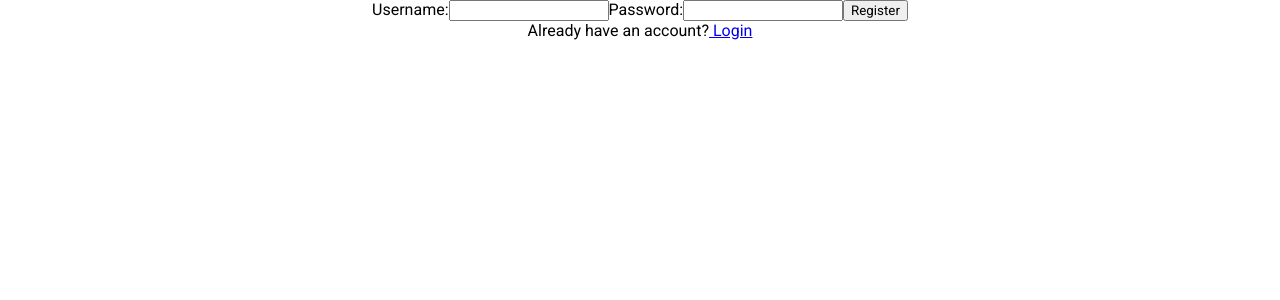
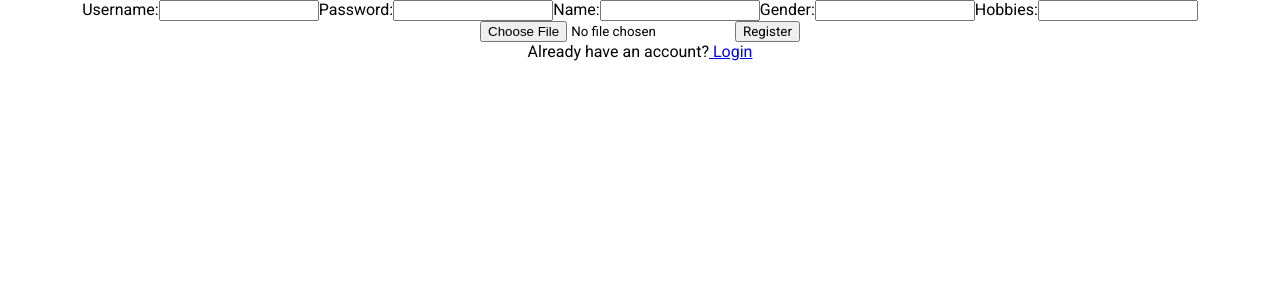
Before and after one commit to Alice-Nekruz/social-gratitude-client, a React (Create React App) app: page /register in a window 1280 px wide. Shown: the top 300 px of the page. Built offline with nearby package versions, Linux system fonts and the light colour scheme; no server answers.

Commit message:
Added upload image functionality to profile

```diff
--- a/src/components/auth/Register.js
+++ b/src/components/auth/Register.js
@@ -2,36 +2,79 @@ import React from 'react';
 import { Link } from 'react-router-dom';
 import authService from "../../services/auth-services";
 import { Redirect } from 'react-router';
+import imgService from '../../api/service';
+
 
 class Register extends React.Component {
 
     state = {
         username: '',
         password: '',
-        isSubmitted: false
+        name: "",
+        gender: "",
+        hobbies: "",
+        imageUrl: "" ,
+        isUploading: false,
+        isSubmitted: false,
     }
 
     handleFormSubmit = (event) => {
         event.preventDefault();
-        const { username, password } = this.state;
+
+        if (this.state.isUploading) {
+            setTimeout(() => {
+              // console.log("callback....");
+              // console.log(event);
+              this.handleFormSubmit(event);
+            }, 500);
+          } else{
+
+        const { username, password, name, gender, hobbies,imageUrl  } = this.state;
 
         this.setState({isSubmitted: true})
 
-        authService.register(username, password)
+        authService.register(username, password, name, gender, hobbies, imageUrl)
             .then(createdUser => {
                 this.setState({
                     username: "",
                     password: "",
+                    name: "",
+                    gender: "",
+                    hobbies: "",
+                    imageUrl: ""
+
                 });
                 this.props.getCurrentUser(createdUser, true);
             })
             .catch(error => console.log(error))
+        }
     }
 
     handleChange = (event) => {
         const { name, value } = event.target;
         this.setState({ [name]: value });
     }
+
+
+    handleFileUpload = e => {
+        this.setState({ isUploading: true });
+        // console.log("The file to be uploaded is: ", e.target.files[0]);
+
+        const uploadData = new FormData();
+
+        // imageUrl => this name has to be the same as in the model since we pass
+        // req.body to .create() method when creating a new thing in '/api/things/create' POST route
+        uploadData.append('imageUrl', e.target.files[0]);
+
+        imgService
+          .handleUpload(uploadData)
+          .then(response => {
+            console.log("response is: ", response);
+            // after the console.log we can see that response carries 'secure_url' which we can use to update the state
+            this.setState({ imageUrl: response.secure_url, isUploading: false  });
+          })
+          .catch(err => console.log('Error while uploading the file: ', err));
+      };
 
 
     render() {
@@ -57,6 +100,35 @@ class Register extends React.Component {
                             onChange={this.handleChange}
                         />
                     </label>
+                    <label>
+                        Name:
+                        <input
+                            type="text"
+                            name="name"
+                            value={this.state.name}
+                            onChange={ e => this.handleChange(e)}
+                        />
+                    </label>
+                    <label>
+                        Gender:
+                        <input
+                            type="text"
+                            name="gender"
+                            value={this.state.gender}
+                            onChange={this.handleChange}
+                        />
+                    </label>
+                    <label>
+                        Hobbies:
+                        <input
+                            type="text"
+                            name="hobbies"
+                            value={this.state.hobbies}
+                            onChange={this.handleChange}
+                        />
+                    </label>
+
+                    <input type="file" onChange={(e) => this.handleFileUpload(e)}/>
 
                     <button type="submit"> Register </button>
                 </form>
--- a/src/components/post/PostList.js
+++ b/src/components/post/PostList.js
@@ -43,6 +43,7 @@ class PostList extends Component {
 
 
   render(){
+    console.log(this.state.listOfPosts)
     return(
       <div className="feed">
           <div className="feed-container">
@@ -51,6 +52,7 @@ class PostList extends Component {
               <img src={mypic} alt="profile pic"/>
               <Link to={`/my-profile/${this.props.getUser?._id}`}>Visit My Profile</Link>
               <div className='text-link'>Username: {this.props.getUser?.username}</div>
+              <div className='profile-img'>Image: {<img src={this.props.getUser?.imageUrl} alt="sd"/>}</div>
             </div>
 
             <div>
--- a/src/components/profile/Profile.js
+++ b/src/components/profile/Profile.js
@@ -50,6 +50,10 @@ class Profile extends React.Component {
             <div>
                 <h1>Welcome to your profile</h1>
                 <h1>{this.state.user.username}</h1>
+                <h1>{this.state.user.name}</h1>
+                <h1>{this.state.user.gender}</h1>
+                <h1>{this.state.user.hobbies}</h1>
+                <img src={this.state.user.imageUrl} alt="" />
                 <h3>Here you can find all the calls you scheduled</h3>
                 {this.state.user._id === this.props.getUser?._id ?
                     <div>{this.renderListOfCall()} </div>:
--- a/src/services/auth-services.js
+++ b/src/services/auth-services.js
@@ -9,8 +9,8 @@ class AuthService {
     }
 
 
-    register = (username, password) => {
-        return this.service.post('/register', { username, password }).then(response => response.data);
+    register = (username, password, name, gender, hobbies,imageUrl) => {
+        return this.service.post('/register', { username, password, name, gender, hobbies, imageUrl }).then(response => response.data);
     };
 
 
```
